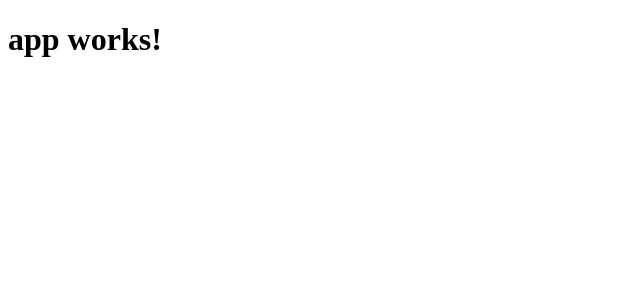
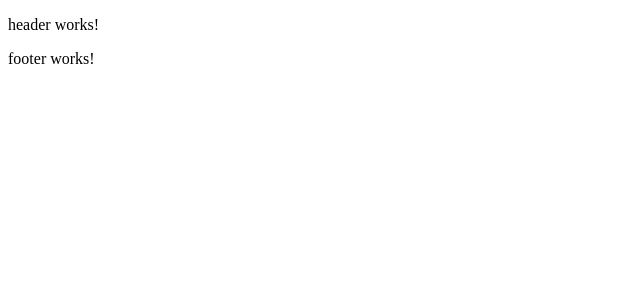
Before and after one commit to AuvEmma/necbl, an Angular app: page / in a window 1280 px wide. Shown: the top 300 px of the page, without its empty margins (0-640 px from the left). Built offline with nearby package versions, Linux system fonts and the light colour scheme.

Commit message:
add footer and header

```diff
--- a/src/app/app.component.html
+++ b/src/app/app.component.html
@@ -1,3 +1,2 @@
-<h1>
-  {{title}}
-</h1>
+<app-header></app-header>
+<app-footer></app-footer>
--- a/src/app/app.component.ts
+++ b/src/app/app.component.ts
@@ -1,4 +1,6 @@
 import { Component } from '@angular/core';
+import { FooterComponent } from './footer/footer.component';
+import { HeaderComponent } from './header/header.component';
 
 @Component({
   selector: 'app-root',
--- a/src/app/app.module.ts
+++ b/src/app/app.module.ts
@@ -4,10 +4,14 @@
 import { HttpModule } from '@angular/http';
 
 import { AppComponent } from './app.component';
+import { FooterComponent } from './footer/footer.component';
+import { HeaderComponent } from './header/header.component';
 
 @NgModule({
   declarations: [
-    AppComponent
+    AppComponent,
+    FooterComponent,
+    HeaderComponent
   ],
   imports: [
     BrowserModule,
--- /dev/null
+++ b/src/app/footer/footer.component.html
@@ -0,0 +1,3 @@
+<p>
+  footer works!
+</p>
--- /dev/null
+++ b/src/app/footer/footer.component.ts
@@ -0,0 +1,15 @@
+import { Component, OnInit } from '@angular/core';
+
+@Component({
+  selector: 'app-footer',
+  templateUrl: './footer.component.html',
+  styleUrls: ['./footer.component.css']
+})
+export class FooterComponent implements OnInit {
+
+  constructor() { }
+
+  ngOnInit() {
+  }
+
+}
--- /dev/null
+++ b/src/app/header/header.component.html
@@ -0,0 +1,3 @@
+<p>
+  header works!
+</p>
--- /dev/null
+++ b/src/app/header/header.component.ts
@@ -0,0 +1,15 @@
+import { Component, OnInit } from '@angular/core';
+
+@Component({
+  selector: 'app-header',
+  templateUrl: './header.component.html',
+  styleUrls: ['./header.component.css']
+})
+export class HeaderComponent implements OnInit {
+
+  constructor() { }
+
+  ngOnInit() {
+  }
+
+}
```
Also changed, not shown: src/app/footer/footer.component.css (added), src/app/header/header.component.css (added), 2 other files (tests, documents, lock files or other folders).
